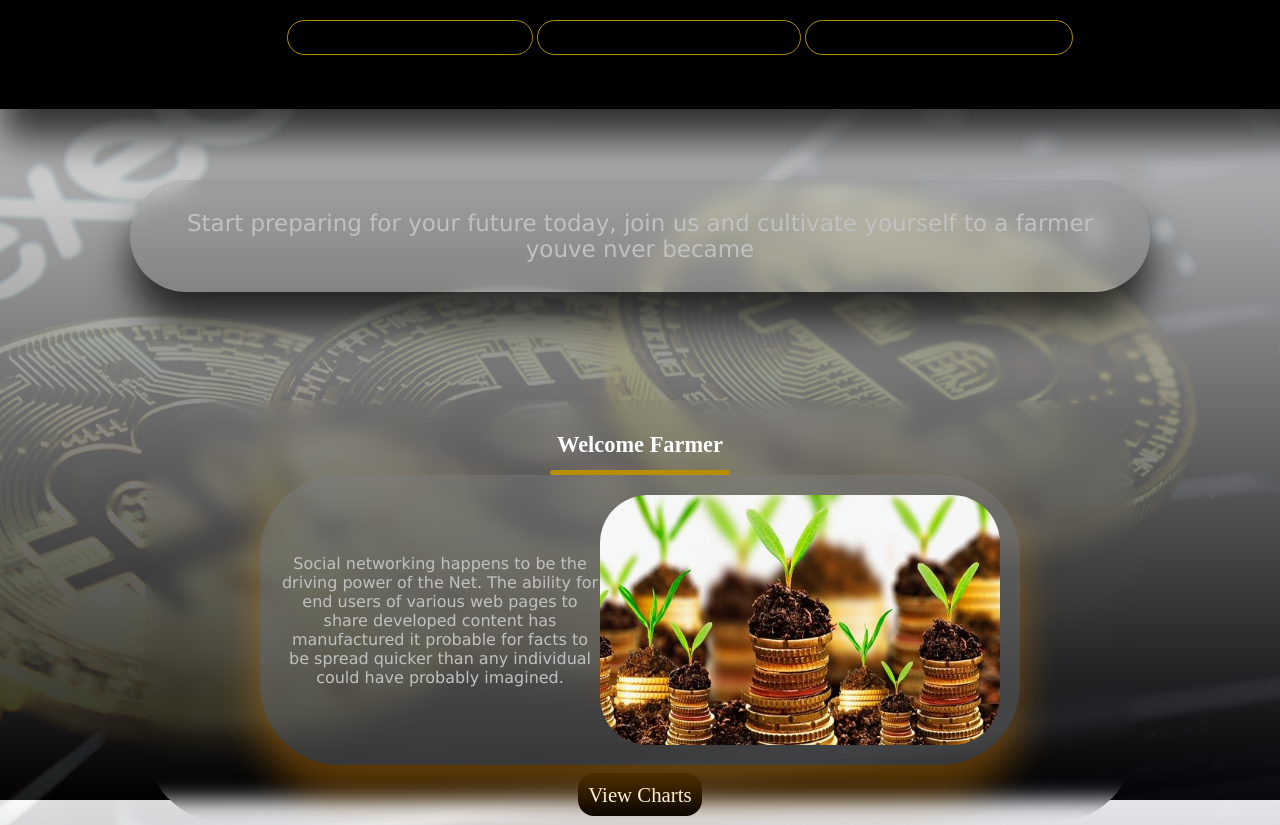
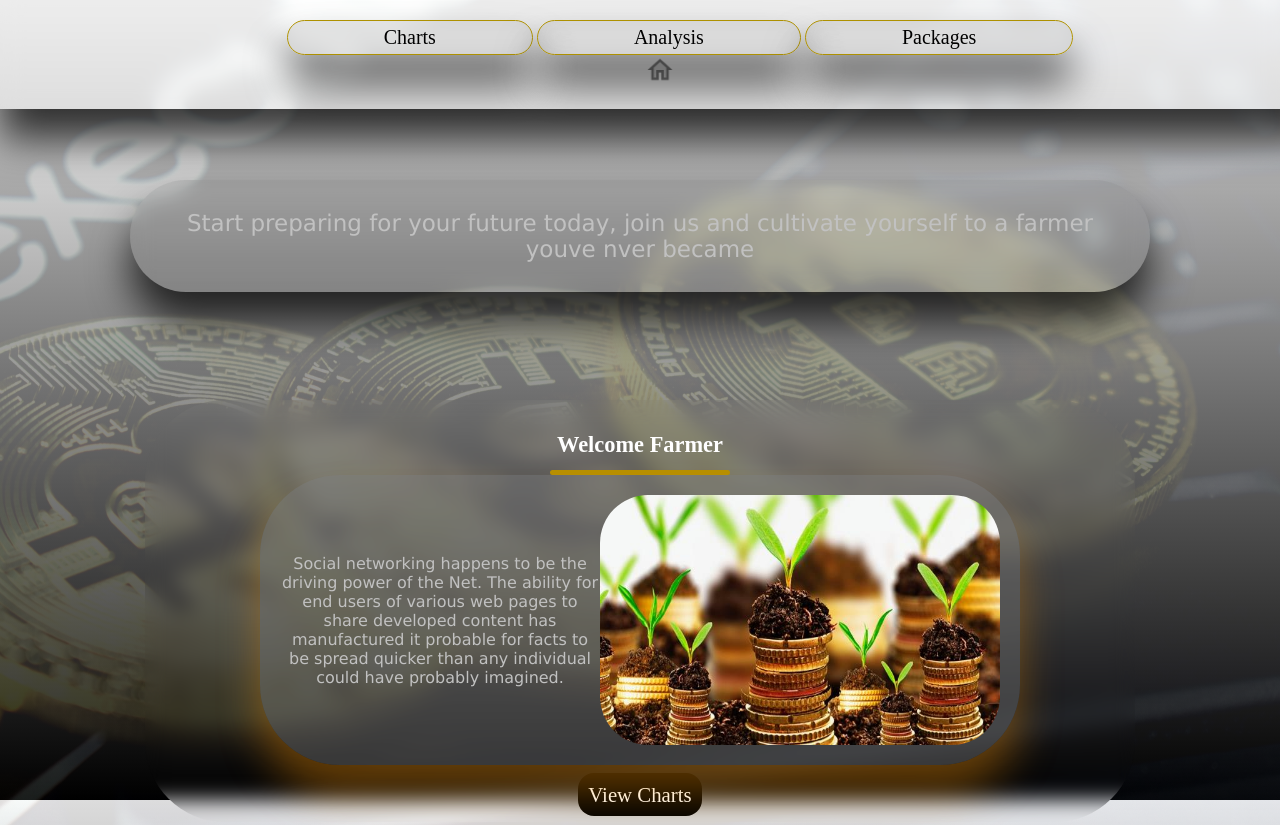
Before and after one commit to ThisGuy06/tgaf, a plain HTML site: page index.html in a window 1280 px wide. Shown: the top 825 px of the page. Drawn offline with Linux system fonts and the light colour scheme; a script that the page names is missing.

Commit message:
Update style.css

```diff
--- a/style.css
+++ b/style.css
@@ -4,9 +4,7 @@
             font-size: 1rem;
             color: white;
         }
-        html{
-       scroll-behavior:smooth;
-       }
+
         .menu-icon {
             visibility: hidden;
         }
@@ -20,8 +18,8 @@
         header {
             /* display: flex; */
             height: auto;
-/*             background: #ffffff7c; */
-               background: black;
+            background: #ffffff7c;
+
             width: 100%;
             z-index: 10;
             position: fixed;
```
